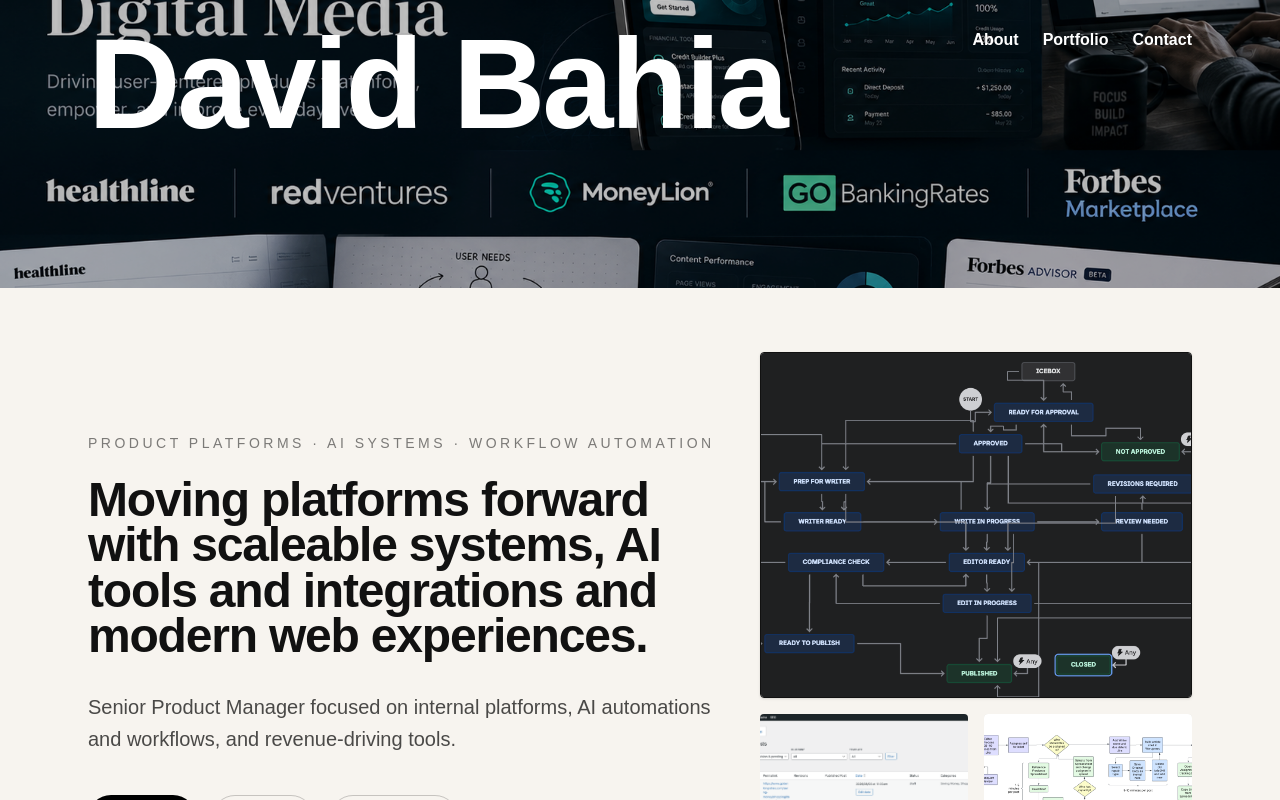
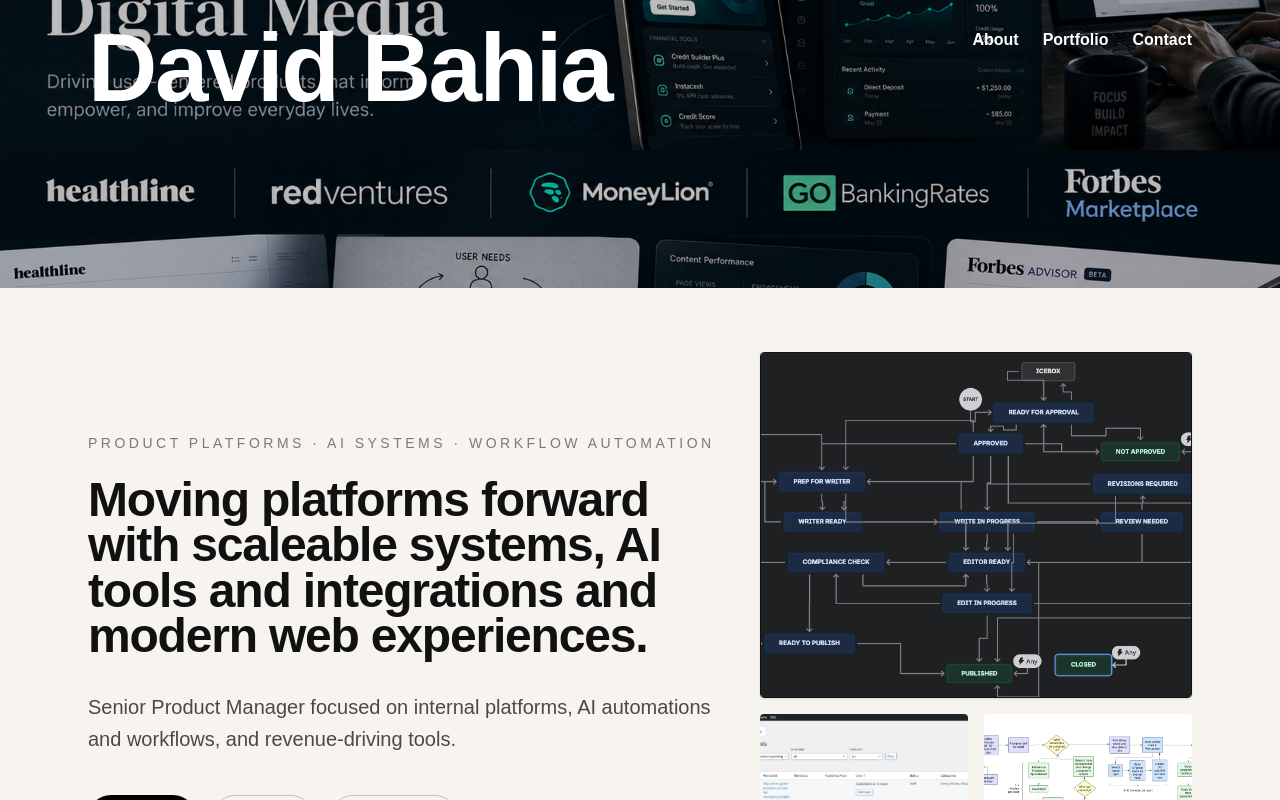
Before and after one commit to bahia-projects/david-portfolio, a Next.js app: page / in a window 1280 px wide. Shown: the top 800 px of the page. Built offline with nearby package versions, Linux system fonts and the light colour scheme; no server answers.

Commit message:
header update

```diff
--- a/app/components/Navbar.tsx
+++ b/app/components/Navbar.tsx
@@ -2,8 +2,8 @@
 
 export default function Navbar() {
   return (
-    <nav className="w-full border-b border-black/10">
-      <div className="max-w-5xl mx-auto px-6 py-4 flex gap-6 font-bold">
+    <nav className="w-full border-b border-black/10 bg-transparent">
+      <div className="mx-auto flex max-w-5xl gap-6 px-6 py-4 font-bold">
         <Link href="/" className="hover:underline">
           Home
         </Link>
--- a/app/page.tsx
+++ b/app/page.tsx
@@ -25,15 +25,16 @@
           className="absolute inset-0 h-full w-full object-cover"
         />
         <div className="absolute inset-0 bg-black/25" aria-hidden />
-        <nav className="relative z-10 mx-auto flex h-full max-w-6xl items-start justify-between px-6 pt-5">
+        <nav className="relative z-10 w-full bg-transparent text-white">
+          <div className="mx-auto flex max-w-6xl items-start justify-between px-6 py-5">
           <Link
             href="/"
-            className="text-9xl font-extrabold tracking-tight text-white"
+            className="text-5xl font-extrabold tracking-tight md:text-8xl"
           >
             David Bahia
           </Link>
 
-          <div className="flex gap-6 pt-2 text-base font-bold text-white">
+          <div className="flex gap-6 pt-2 text-base font-bold">
             <Link href="/about" className="hover:underline">
               About
             </Link>
@@ -43,6 +44,7 @@
             <Link href="/contact" className="hover:underline">
               Contact
             </Link>
+          </div>
           </div>
         </nav>
       </header>
```
